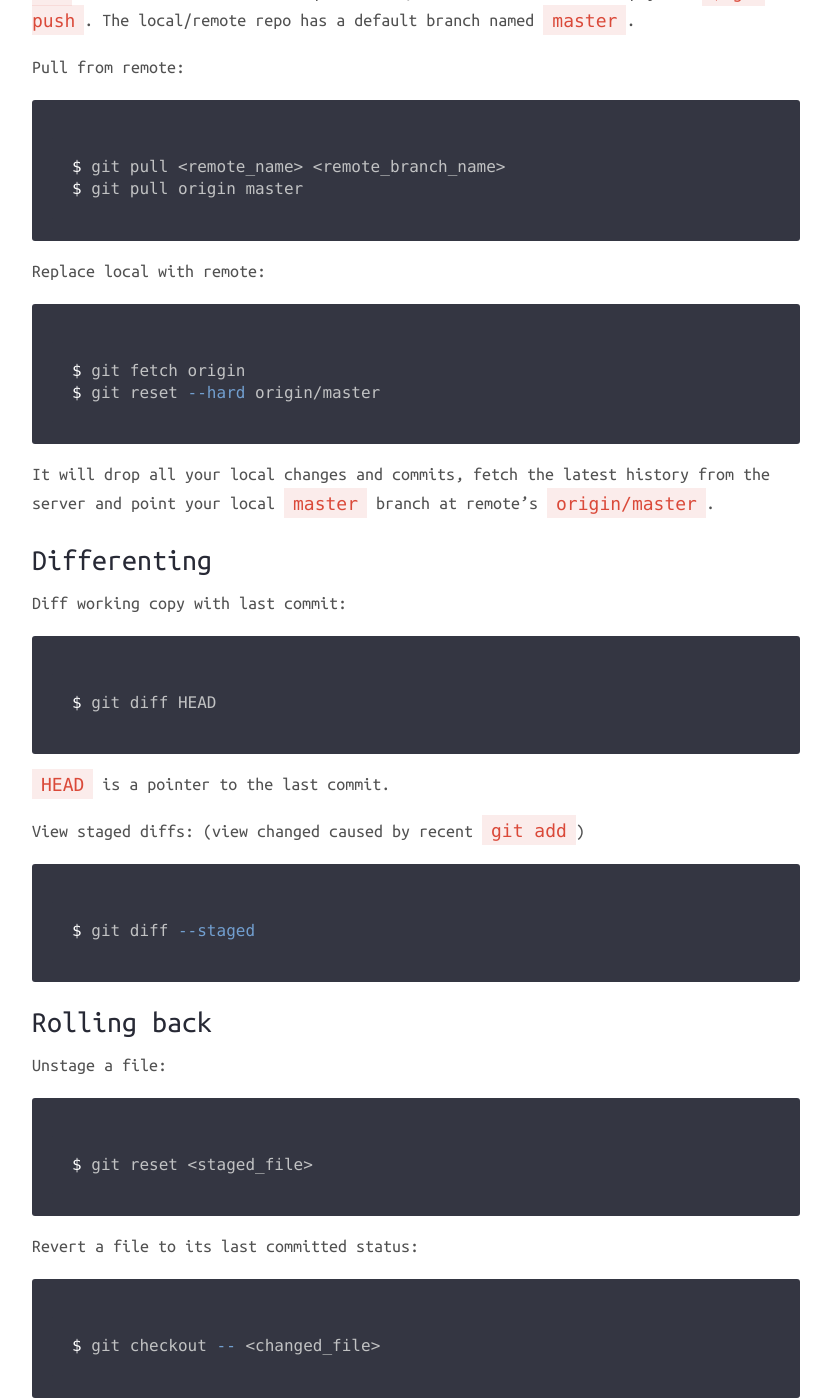
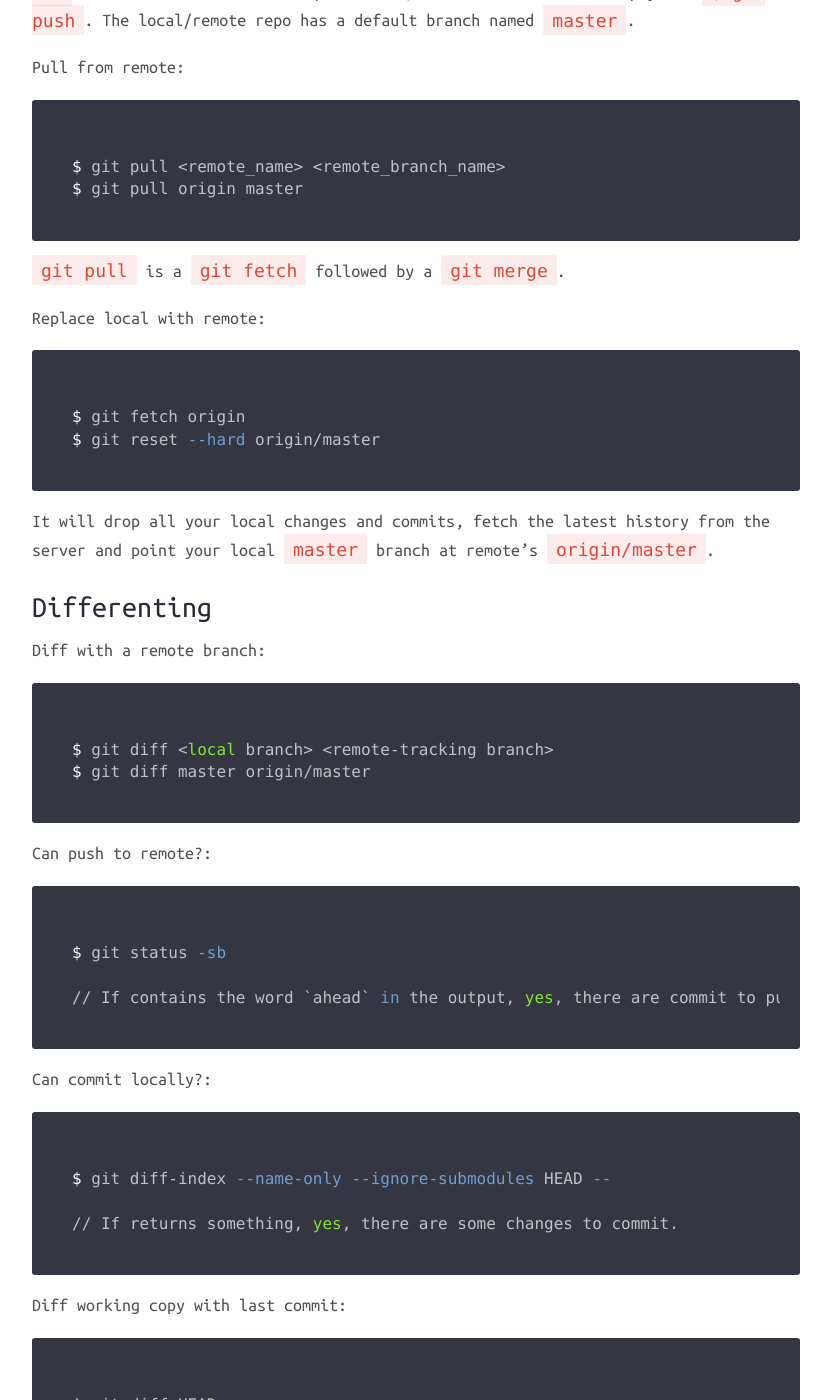
Before and after one commit to haixuanc/haixuanc.github.io, a Jekyll site: the page built from _posts/2015-03-31-git-essentials.markdown, in a window 1280 px wide and 1400 px high, scrolled down 2632 px. Shown: the whole window, without its empty margins (224-1055 px from the left). Built offline with Jekyll 4.4.1, drawn with Linux system fonts in a browser that asks for light colours; nearby versions of some CDN libraries; Markdown is read by kramdown in place of the engine named in the settings.

Commit message:
Update 2015-03-31-git-essentials.markdown

````diff
--- a/_posts/2015-03-31-git-essentials.markdown
+++ b/_posts/2015-03-31-git-essentials.markdown
@@ -88,6 +88,8 @@ $ git pull <remote_name> <remote_branch_name>
 $ git pull origin master
 ```
 
+`git pull` is a `git fetch` followed by a `git merge`.
+
 Replace local with remote:
 
 ```bash
@@ -97,6 +99,29 @@ $ git reset --hard origin/master
 It will drop all your local changes and commits, fetch the latest history from the server and point your local `master` branch at remote's `origin/master`.
 
 ### Differenting
+
+Diff with a remote branch:
+
+```bash
+$ git diff <local branch> <remote-tracking branch>
+$ git diff master origin/master
+```
+
+Can push to remote?:
+
+```bash
+$ git status -sb
+
+// If contains the word `ahead` in the output, yes, there are commit to push.
+```
+
+Can commit locally?:
+
+```bash
+$ git diff-index --name-only --ignore-submodules HEAD --
+
+// If returns something, yes, there are some changes to commit.
+```
 
 Diff working copy with last commit:
 
````
